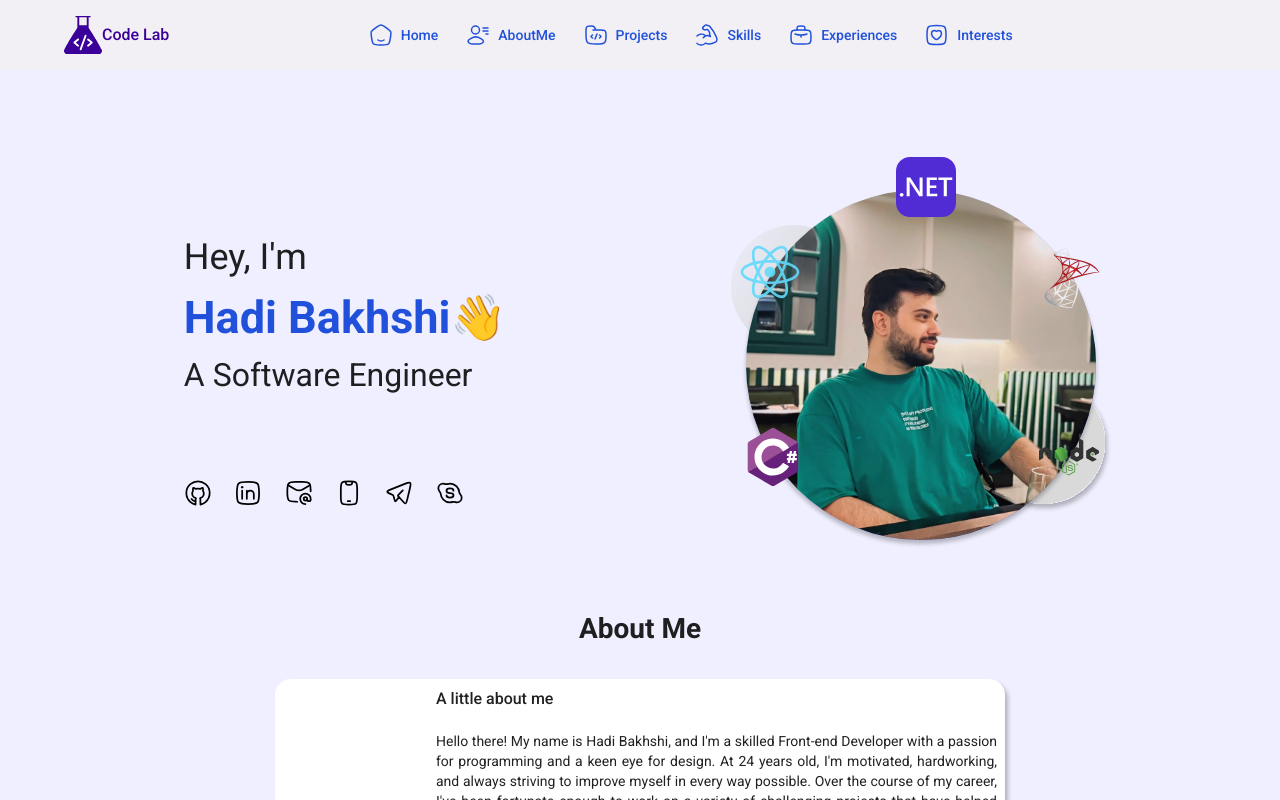
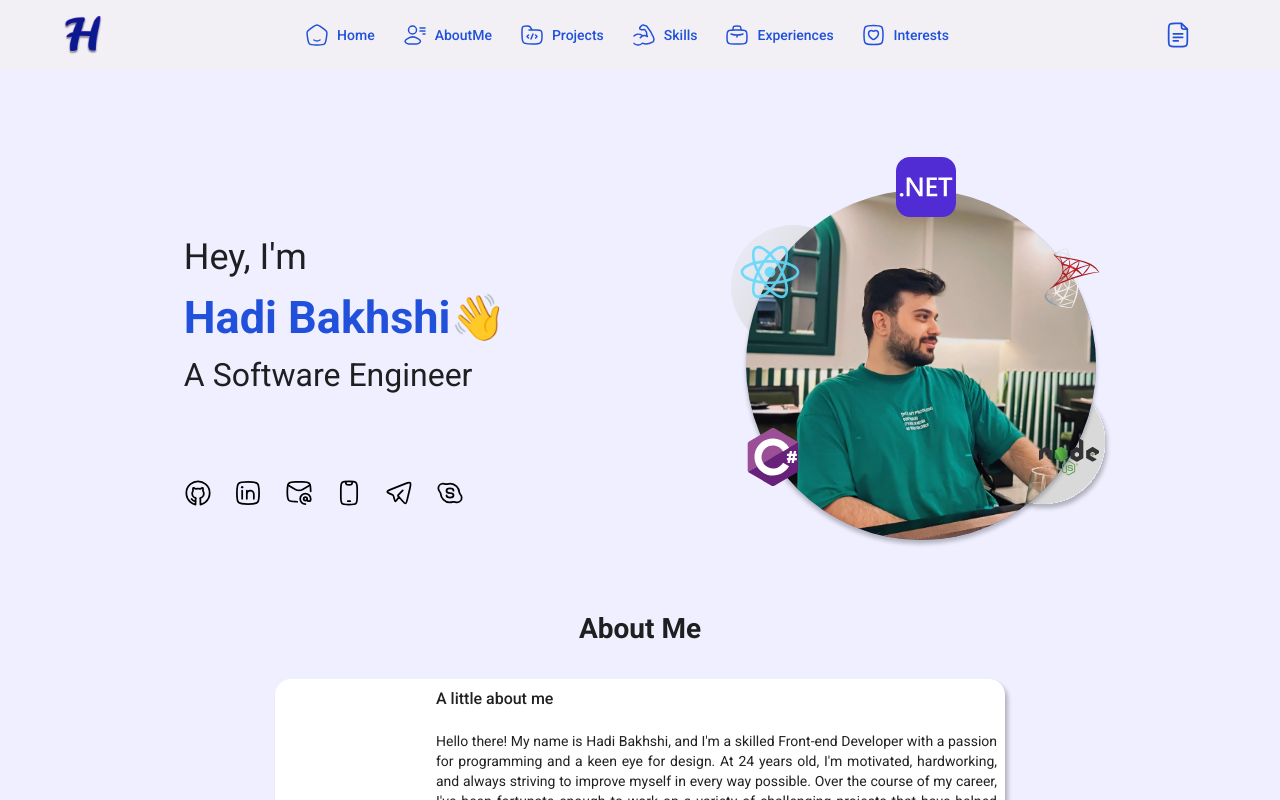
Before and after one commit to Hadi-bakhshi/my-portfolio, a Next.js app: page / in a window 1280 px wide. Shown: the top 800 px of the page. Built offline with nearby package versions, Linux system fonts and the light colour scheme; what @mui/material-nextjs would draw is missing.

Commit message:
style: add new styles

```diff
--- a/src/app/globals.scss
+++ b/src/app/globals.scss
@@ -1,3 +1,28 @@
 html {
   scroll-behavior: smooth;
 }
+/* Works on Firefox */
+// * {
+//   scrollbar-width: thin;
+//   scrollbar-color: #2151da #efefff;
+//   scrollbar-width: 6px;
+//   // scrollbar-3dlight-color: red;
+//   // scrollb
+// }
+
+/* Works on Chrome, Edge, and Safari */
+::-webkit-scrollbar {
+  width: 6px;
+  height: 8px;
+  // border-radius: 8px;
+}
+
+::-webkit-scrollbar-track {
+  background: transparent;
+  border-radius: 8px;
+}
+
+::-webkit-scrollbar-thumb {
+  background-color: #2151da;
+  border-radius: 8px;
+}
--- /dev/null
+++ b/src/components/Icons/General/DocumentIcon.tsx
@@ -0,0 +1,35 @@
+const DocumentIcon = (props: React.SVGProps<SVGSVGElement>) => (
+  <svg
+    xmlns='http://www.w3.org/2000/svg'
+    viewBox='0 0 24 24'
+    width={28}
+    height={28}
+    color={props.color || '#000000'}
+    fill={'none'}
+    {...props}
+  >
+    <path
+      d='M15 2.5V4C15 5.41421 15 6.12132 15.4393 6.56066C15.8787 7 16.5858 7 18 7H19.5'
+      stroke='currentColor'
+      strokeWidth='1.5'
+      strokeLinecap='round'
+      strokeLinejoin='round'
+    />
+    <path
+      d='M4 16V8C4 5.17157 4 3.75736 4.87868 2.87868C5.75736 2 7.17157 2 10 2H14.1716C14.5803 2 14.7847 2 14.9685 2.07612C15.1522 2.15224 15.2968 2.29676 15.5858 2.58579L19.4142 6.41421C19.7032 6.70324 19.8478 6.84776 19.9239 7.03153C20 7.2153 20 7.41968 20 7.82843V16C20 18.8284 20 20.2426 19.1213 21.1213C18.2426 22 16.8284 22 14 22H10C7.17157 22 5.75736 22 4.87868 21.1213C4 20.2426 4 18.8284 4 16Z'
+      stroke='currentColor'
+      strokeWidth='1.5'
+      strokeLinecap='round'
+      strokeLinejoin='round'
+    />
+    <path
+      d='M8 11H16M8 14H16M8 17H12.1708'
+      stroke='currentColor'
+      strokeWidth='1.5'
+      strokeLinecap='round'
+      strokeLinejoin='round'
+    />
+  </svg>
+);
+
+export default DocumentIcon;
--- a/src/components/Icons/General/index.ts
+++ b/src/components/Icons/General/index.ts
@@ -1,4 +1,5 @@
 export { default as CancelIcon } from './CancelIcon';
+export { default as DocumentIcon } from './DocumentIcon';
 export { default as EyeIcon } from './EyeIcon';
 export { default as MoreDetailsIcon } from './MoreDetailsIcon';
 export { default as SearchIcon } from './SearchIcon';
--- a/src/components/NavigationBar/NavigationBar.module.scss
+++ b/src/components/NavigationBar/NavigationBar.module.scss
@@ -42,6 +42,11 @@
         display: none;
       }
     }
+    .emptyElement {
+      // width: 42px;
+      // height: 42px;
+      margin-right: 1rem;
+    }
 
     @media (min-width: 600px) {
       padding-left: calc(3 * var(--mui-spacing));
--- a/src/components/NavigationBar/NavigationBar.tsx
+++ b/src/components/NavigationBar/NavigationBar.tsx
@@ -1,10 +1,12 @@
 'use client';
 import Image from 'next/image';
 import styles from './NavigationBar.module.scss';
-import CodeLabIcon from '@/public/codelab.svg';
+// import CodeLabIcon from '@/public/codelab.svg';
+import HLogo from '@/public/hLogo.png';
 import {
   BodyPartMuscleIcon,
   CodeFolderIcon,
+  DocumentIcon,
   FavoriteSquareIcon,
   HomeIcon,
   // SidebarLeftIcon,
@@ -12,7 +14,7 @@ import {
   WorkIcon,
 } from '@/components/Icons/General';
 import Link from 'next/link';
-import { Button, Typography } from '@mui/material';
+import { Button, IconButton, Tooltip } from '@mui/material';
 import Sidebar from '../Sidebar/Sidebar';
 
 const sections = [
@@ -32,23 +34,31 @@ function NavigationBar() {
           <Sidebar list={sections} />
         </div>
         <div className={styles.logoWrapper}>
-          <Image src={CodeLabIcon} alt='hadi-bakhshi-portfolio-icon' width={38} height={38} />
-          <Typography component='h1' color='#3A0099' fontWeight={500}>
+          <Image src={HLogo} alt='hadi-bakhshi-portfolio-icon' width={38} height={38} />
+          {/* <Typography component='h1' color='#3A0099' fontWeight={500}>
             Code Lab
-          </Typography>
+          </Typography> */}
         </div>
         <div className={styles.sectionsWrapper}>
           {sections.map((item, index) => {
             return (
               <div key={index + 1}>
                 <Link href={item.name !== 'Home' ? `#${item.name}` : ''}>
-                  <Button startIcon={item.icon}>{item.name}</Button>
+                  <Button startIcon={item.icon} color='primary'>
+                    {item.name}
+                  </Button>
                 </Link>
               </div>
             );
           })}
         </div>
-        <div></div>
+        <div className={styles.emptyElement}>
+          <Tooltip title='Download Resume' arrow>
+            <IconButton color='primary'>
+              <DocumentIcon color='inherit' />
+            </IconButton>
+          </Tooltip>
+        </div>
       </div>
     </header>
   );
--- a/src/components/Sections/HobbiesAndInterests/HobbiesAndInterests.tsx
+++ b/src/components/Sections/HobbiesAndInterests/HobbiesAndInterests.tsx
@@ -13,6 +13,7 @@ export default function HobbiesAndInterests() {
         alignItems: 'center',
         justifyContent: 'center',
         gap: '1rem',
+        mb: 4,
       }}
       id='Interests'
     >
--- a/src/components/Sidebar/Sidebar.tsx
+++ b/src/components/Sidebar/Sidebar.tsx
@@ -56,8 +56,8 @@ export default function Sidebar(props: SidebarProps) {
     <div>
       {(['left'] as const).map((anchor) => (
         <Fragment key={anchor}>
-          <IconButton onClick={toggleDrawer(true)} sx={{ marginLeft: '1rem' }}>
-            <SidebarLeftIcon />
+          <IconButton color='primary' onClick={toggleDrawer(true)} sx={{ marginLeft: '1rem' }}>
+            <SidebarLeftIcon color='inherit' />
           </IconButton>
           <SwipeableDrawer
             anchor={anchor}
--- a/src/components/SocialMediaLinks/SocialMedia.module.scss
+++ b/src/components/SocialMediaLinks/SocialMedia.module.scss
@@ -15,11 +15,12 @@
     white-space: nowrap; // Prevent the span from wrapping text
     transition: opacity 0.4s ease-in, visibility 0.4s ease-in, width 0.4s ease-in;
   }
-
-  &:hover > span {
-    visibility: visible;
-    opacity: 1;
-    width: auto; // Use `auto` for smooth width adjustment
+  @media (min-width: 550px) {
+    &:hover > span {
+      visibility: visible;
+      opacity: 1;
+      width: auto; // Use `auto` for smooth width adjustment
+    }
   }
 
   &:hover > svg {
```
Also changed, not shown: public/hLogo.png (added).
